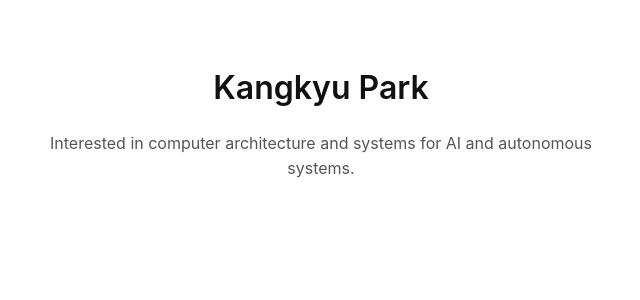
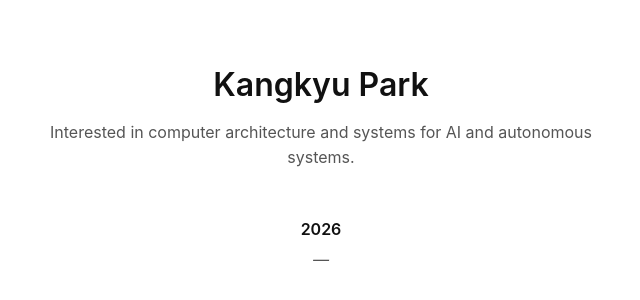
Before and after one commit to KangkyuPark/kangkyupark.github.io, a plain HTML site: page index.html in a window 1280 px wide. Shown: the part 278-578 px from the top of the page, without its empty margins (319-959 px from the left). Drawn offline with Linux system fonts and the light colour scheme.

Commit message:
Update index.html

```diff
--- a/index.html
+++ b/index.html
@@ -23,17 +23,20 @@
 
     body {
       margin: 0;
-      padding: 0;
       background-color: var(--bg);
       color: var(--fg);
       font-family: -apple-system, BlinkMacSystemFont, "Segoe UI",
                    Roboto, Helvetica, Arial, sans-serif;
+      text-align: center;
+    }
+
+    .container {
+      min-height: 100vh;            /* 중앙 느낌 유지 */
       display: flex;
       flex-direction: column;
       justify-content: center;
       align-items: center;
-      height: 100vh;
-      text-align: center;
+      padding: 40px 20px;           /* 내용 늘어나면 스크롤 */
     }
 
     h1 {
@@ -45,14 +48,31 @@
       color: var(--muted);
       max-width: 600px;
       line-height: 1.6;
+      margin: 0.5rem 0;
+    }
+
+    .section-title {
+      margin-top: 2.5rem;
+      font-weight: 600;
+      color: var(--fg);
+    }
+
+    .placeholder {
+      font-style: italic;
+      color: var(--muted);
     }
   </style>
 </head>
 
 <body>
-  <h1>Kangkyu Park</h1>
-  <p>
-    Interested in computer architecture and systems for AI and autonomous systems.
-  </p>
+  <div class="container">
+    <h1>Kangkyu Park</h1>
+    <p>
+      Interested in computer architecture and systems for AI and autonomous systems.
+    </p>
+
+    <div class="section-title">2026</div>
+    <p class="placeholder">—</p>
+  </div>
 </body>
 </html>
```
